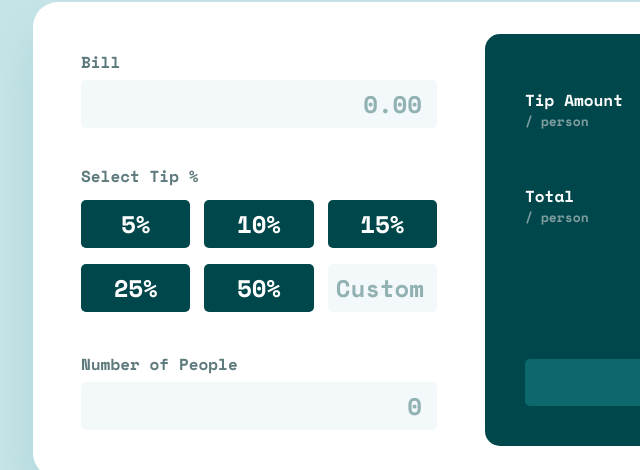
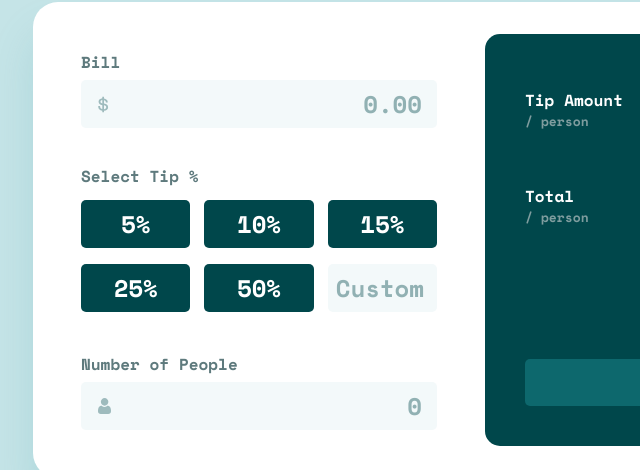
Before and after one commit to DHolets99/AppForTips, a plain HTML site: page index.html in a window 1280 px wide. Shown: the part 300-770 px from the top of the page, 147-787 px from the left. Drawn offline with nearby package versions, Linux system fonts and the light colour scheme.

Commit message:
Update style.css

```diff
--- a/styles/style.css
+++ b/styles/style.css
@@ -144,12 +144,12 @@ main {
 }
 
 .bill_input {
-    background: url(./images/icon-dollar.svg) no-repeat 17px;
+    background: url(/images/icon-dollar.svg) no-repeat 17px;
     background-color: #F3F9FA;
 }
 
 .people_input {
-    background: url(./images/icon-person.svg) no-repeat 17px;
+    background: url(../images/icon-person.svg) no-repeat 17px;
     background-color: #F3F9FA;
 }
 
```
